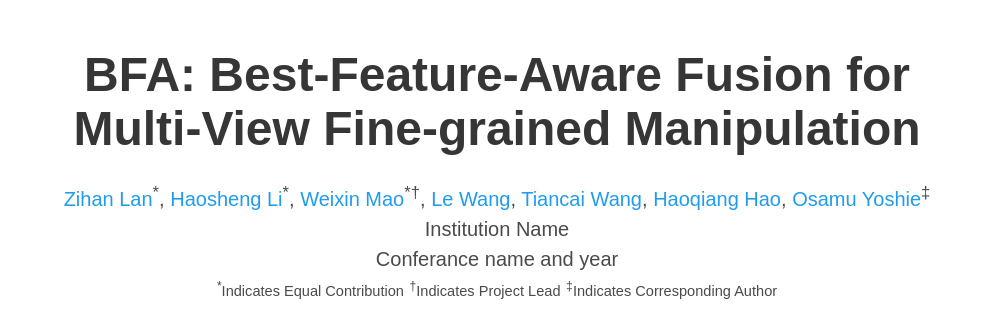
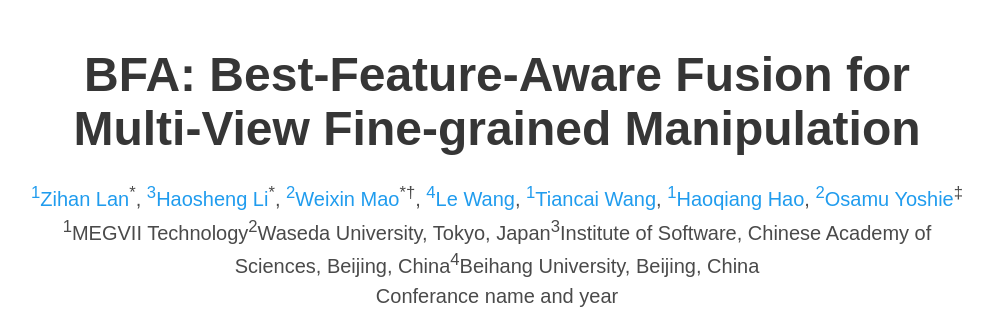
Before and after one commit to lanmmn/lanmmn.github.io, a plain HTML site: page index.html in a window 1280 px wide. Shown: the top 315 px of the page, without its empty margins (143-1136 px from the left). Drawn offline with nearby package versions, Linux system fonts and the light colour scheme; some icons are missing; a web font is replaced by a local one.

Commit message:
abstract

```diff
--- a/index.html
+++ b/index.html
@@ -56,24 +56,24 @@
             <div class="is-size-5 publication-authors">
               <!-- Paper authors -->
               <span class="author-block">
-                <a href="FIRST AUTHOR PERSONAL LINK" target="_blank">Zihan Lan</a><sup>*</sup>,</span>
+                <a href="FIRST AUTHOR PERSONAL LINK" target="_blank"><sup>1</sup>Zihan Lan</a><sup>*</sup>,</span>
                 <span class="author-block">
-                  <a href="SECOND AUTHOR PERSONAL LINK" target="_blank">Haosheng Li</a><sup>*</sup>,</span>
+                  <a href="SECOND AUTHOR PERSONAL LINK" target="_blank"><sup>3</sup>Haosheng Li</a><sup>*</sup>,</span>
                   <span class="author-block">
-                    <a href="THIRD AUTHOR PERSONAL LINK" target="_blank">Weixin Mao</a><sup>*†</sup>,</span>
+                    <a href="THIRD AUTHOR PERSONAL LINK" target="_blank"><sup>2</sup>Weixin Mao</a><sup>*†</sup>,</span>
                     <span class="author-block">
-                      <a href="FOURTH AUTHOR PERSONAL LINK" target="_blank">Le Wang</a><sup></sup>,</span>
+                      <a href="FOURTH AUTHOR PERSONAL LINK" target="_blank"><sup>4</sup>Le Wang</a><sup></sup>,</span>
                         <span></span>
-                        <a href="FIFTH AUTHOR PERSONAL LINK" target="_blank">Tiancai Wang</a><sup></sup>,</span>
+                        <a href="FIFTH AUTHOR PERSONAL LINK" target="_blank"><sup>1</sup>Tiancai Wang</a><sup></sup>,</span>
                           <span></span>
-                          <a href="SIXTH AUTHOR PERSONAL LINK" target="_blank">Haoqiang Hao</a><sup></sup>,</span>
+                          <a href="SIXTH AUTHOR PERSONAL LINK" target="_blank"><sup>1</sup>Haoqiang Hao</a><sup></sup>,</span>
                             <span></span>
-                              <a href="SEVENTH AUTHOR PERSONAL LINK" target="_blank">Osamu Yoshie</a><sup>‡</sup>
+                              <a href="SEVENTH AUTHOR PERSONAL LINK" target="_blank"><sup>2</sup>Osamu Yoshie</a><sup>‡</sup>
                                 <span></span>
                   </div>
 
                   <div class="is-size-5 publication-authors">
-                    <span class="author-block">Institution Name<br>Conferance name and year</span>
+                    <span class="author-block"><sup>1</sup>MEGVII Technology<sup>2</sup>Waseda University, Tokyo, Japan<sup>3</sup>Institute of Software, Chinese Academy of Sciences, Beijing, China<sup>4</sup>Beihang University, Beijing, China<br>Conferance name and year</span>
                     <span class="eql-cntrb"><small><br><sup>*</sup>Indicates Equal Contribution</small></span>
                     <span class="eql-cntrb"><small><sup>†</sup>Indicates Project Lead</small></span>
                     <span class="eql-cntrb"><small><sup>‡</sup>Indicates Corresponding Author</small></span>
```
